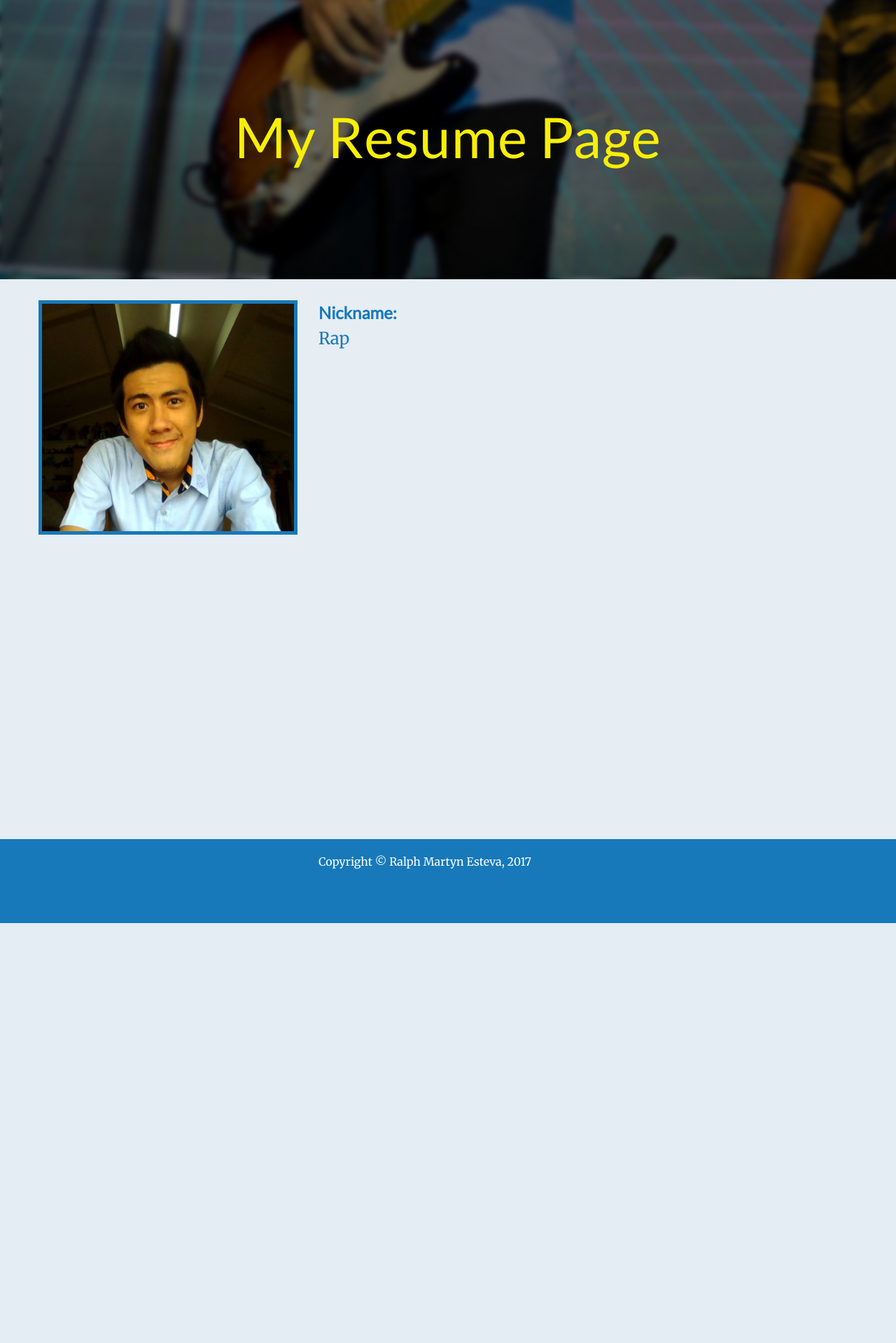
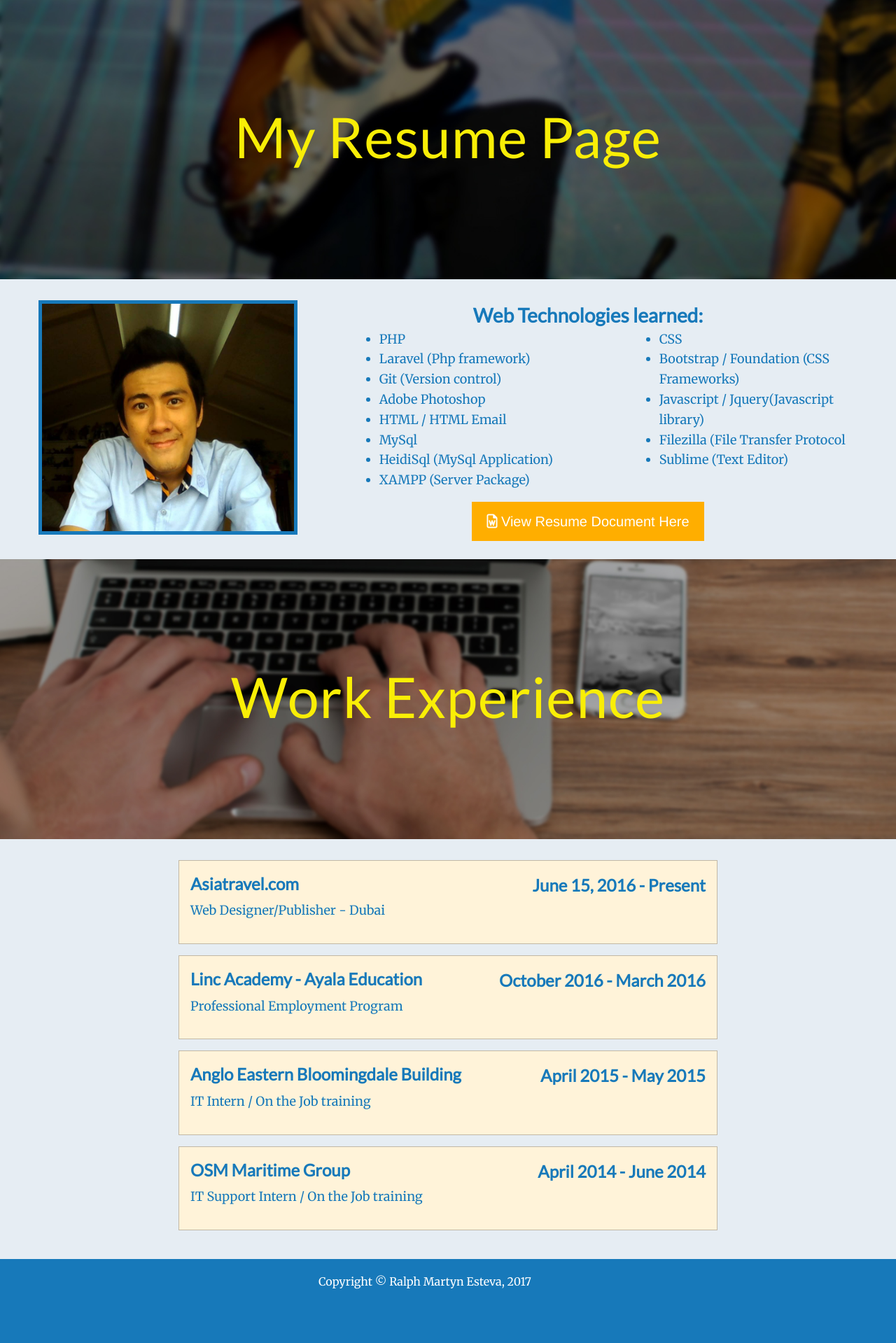
Before and after one commit to rapunk27/portfolio, a PHP site: page /resume.php in a window 1280 px wide. Shown: the part 106-2025 px from the top of the page at 70% size. Before the commit the page ends 1425 px from the top, so only its background shows below. Run offline with PHP 8.4, Linux system fonts and the light colour scheme; some libraries are stand-ins or nearby versions.

Commit message:
finished resume page

```diff
--- a/css/styles.css
+++ b/css/styles.css
@@ -431,7 +431,7 @@
 
 /*Resume*/
 .resume-section{
-	height: 800px;
+	height: 400px;
 	background: #E6EDF3;
 	padding: 30px;
 }
@@ -457,7 +457,7 @@
 
 }
 
-.resume-circle{
+.resume-square{
 	width: 400px;
 	height: 335px;
 	display: inline-block;
@@ -471,13 +471,51 @@
 .resume-info-label{
 	font-family: 'Lato', sans-serif;
 	color: #1779BA;
-	font-size: 24px;
+	font-size: 28px;
 }
 
 .resume-info-ans{
 	font-family: 'Merriweather', serif;
 	color: #1779BA;
+	font-size: 18px;
+}
+
+.parallax-work{
+	background-image: url(../images/work.jpg);
+	min-height: 400px;
+	background-attachment: fixed;
+	background-position: bottom center;
+	background-repeat: no-repeat;
+	background-size: cover;
+
+}
+
+.resume-work-section{
+	height: 600px;
+	background: #E6EDF3;
+	padding: 30px;
+}
+
+.resume-work-bold{
+	font-family: 'Lato', sans-serif;
+	color: #1779BA;
 	font-size: 24px;
+	font-weight: bold;
+}
+
+.resume-work-para{
+	font-family: 'Merriweather', serif;
+	color: #1779BA;
+	font-size: 18px;
+}
+
+.resume-work-company{
+	float: left;
+}
+
+.resume-work-date{
+	float: right;
+
 }
 
 
--- a/resume.php
+++ b/resume.php
@@ -14,45 +14,127 @@ $path2 = '';
 
 	<div class="row">
 		<div class="small-4 columns">
-			<img class="resume-circle" src="images/rap_selfie.jpg">
+			<img class="resume-square" src="images/rap_selfie.jpg">
 		</div>
 		<div class="small-8 columns">
-			<b class="resume-info-label">Nickname: </b>
-			<p class="resume-info-ans">Rap</p>
+			<div class="row text-center">
+				<b class="resume-info-label">Web Technologies learned: </b>
+			</div>
+			<div class="row">
+				<div class="small-5 small-offset-1 columns resume-info-ans">
+					<ul>
+						<li>PHP</li>
+						<li>Laravel (Php framework)</li>
+						<li>Git (Version control)</li>
+						<li>Adobe Photoshop</li>
+						<li>HTML / HTML Email</li>
+						<li>MySql</li>
+						<li>HeidiSql (MySql Application)</li>
+						<li>XAMPP (Server Package)</li>
+					</ul>
+				</div>
+				<div class="small-5 small-offset-1 columns resume-info-ans">
+					<ul>
+						<li>CSS</li>
+						<li>Bootstrap / Foundation (CSS Frameworks)</li>
+						<li>Javascript / Jquery(Javascript library)</li>
+						<li>Filezilla (File Transfer Protocol</li>
+						<li>Sublime (Text Editor)</li>
+					</ul>
+				</div>
+			</div>
+			<div class="row">
+				<div class="small-12 columns text-center">
+					<a href="https://docs.google.com/document/d/1T9xusbBds1czVpNup_1GHnqh9exn_w_JP1uS-gVVXfM/edit?usp=sharing" class="large button warning" target="_blank">
+						<i class="fa fa-file-word-o"></i>
+						View Resume Document Here
+					</a>
+				</div>
+			</div>
 		</div>
 	</div>
+</div>
+<div class="parallax-work">
+	<div class="row resume-title">
+		<div class="columns">
+			<h1 class="text-center resume-title-size">Work Experience</h1>
+		</div>
+	</div>
+</div>
 
-
-
-
-
-
-
-<!-- 	<div class="row">
-		<div class="small-6 columns">
-			<div class="card" style="width: 600px;">
-			  <div class="card-divider">
-			    <h4>I'm featured</h4>
-			  </div>
-			  <img src="images/work.jpg">
-			  <div class="card-section">
-			    <p>This card makes use of the card-divider element.</p>
-			  </div>
+<div class="resume-work-section">
+<!-- Asiatravel -->
+	<div class="row">
+		<div class="small-8 small-offset-2 columns">
+			<div class="callout warning" style="overflow: hidden;">
+				<div class="resume-work-company">
+					<h4 class="resume-work-bold">
+						Asiatravel.com
+					</h4>
+					<p class="resume-work-para">Web Designer/Publisher - Dubai</p>
+				</div>
+				<div class="resume-work-date">
+					<p class="resume-work-bold">
+						June 15, 2016 - Present
+					</p>
+				</div>
 			</div>
 		</div>
-
-		<div class="small-6 columns">
-			<div class="card" style="width: 600px;">
-			  <div class="card-divider">
-			    <h4>I'm featured</h4>
-			  </div>
-			  <img src="images/work.jpg">
-			  <div class="card-section">
-			    <p>This card makes use of the card-divider element.</p>
-			  </div>
+	</div>
+<!-- PEP -->
+	<div class="row">
+		<div class="small-8 small-offset-2 columns">
+			<div class="callout warning" style="overflow: hidden;">
+				<div class="resume-work-company">
+					<h4 class="resume-work-bold">
+						Linc Academy - Ayala Education
+					</h4>
+					<p class="resume-work-para">Professional Employment Program</p>
+				</div>
+				<div class="resume-work-date">
+					<p class="resume-work-bold">
+						October 2016 - March 2016
+					</p>
+				</div>
 			</div>
 		</div>
-	</div> -->
+	</div>
+<!-- Anglo Eastern -->
+	<div class="row">
+		<div class="small-8 small-offset-2 columns">
+			<div class="callout warning" style="overflow: hidden;">
+				<div class="resume-work-company">
+					<h4 class="resume-work-bold">
+						Anglo Eastern Bloomingdale Building
+					</h4>
+					<p class="resume-work-para">IT Intern / On the Job training</p>
+				</div>
+				<div class="resume-work-date">
+					<p class="resume-work-bold">
+						April 2015 - May 2015
+					</p>
+				</div>
+			</div>
+		</div>
+	</div>
+<!-- OSM -->
+	<div class="row">
+		<div class="small-8 small-offset-2 columns">
+			<div class="callout warning" style="overflow: hidden;">
+				<div class="resume-work-company">
+					<h4 class="resume-work-bold">
+						OSM Maritime Group
+					</h4>
+					<p class="resume-work-para">IT Support Intern / On the Job training </p>
+				</div>
+				<div class="resume-work-date">
+					<p class="resume-work-bold">
+						April 2014 - June 2014
+					</p>
+				</div>
+			</div>
+		</div>
+	</div>
 </div>
 
 <?php include('foot.php'); ?>
```
Also changed, not shown: images/work.jpg.
